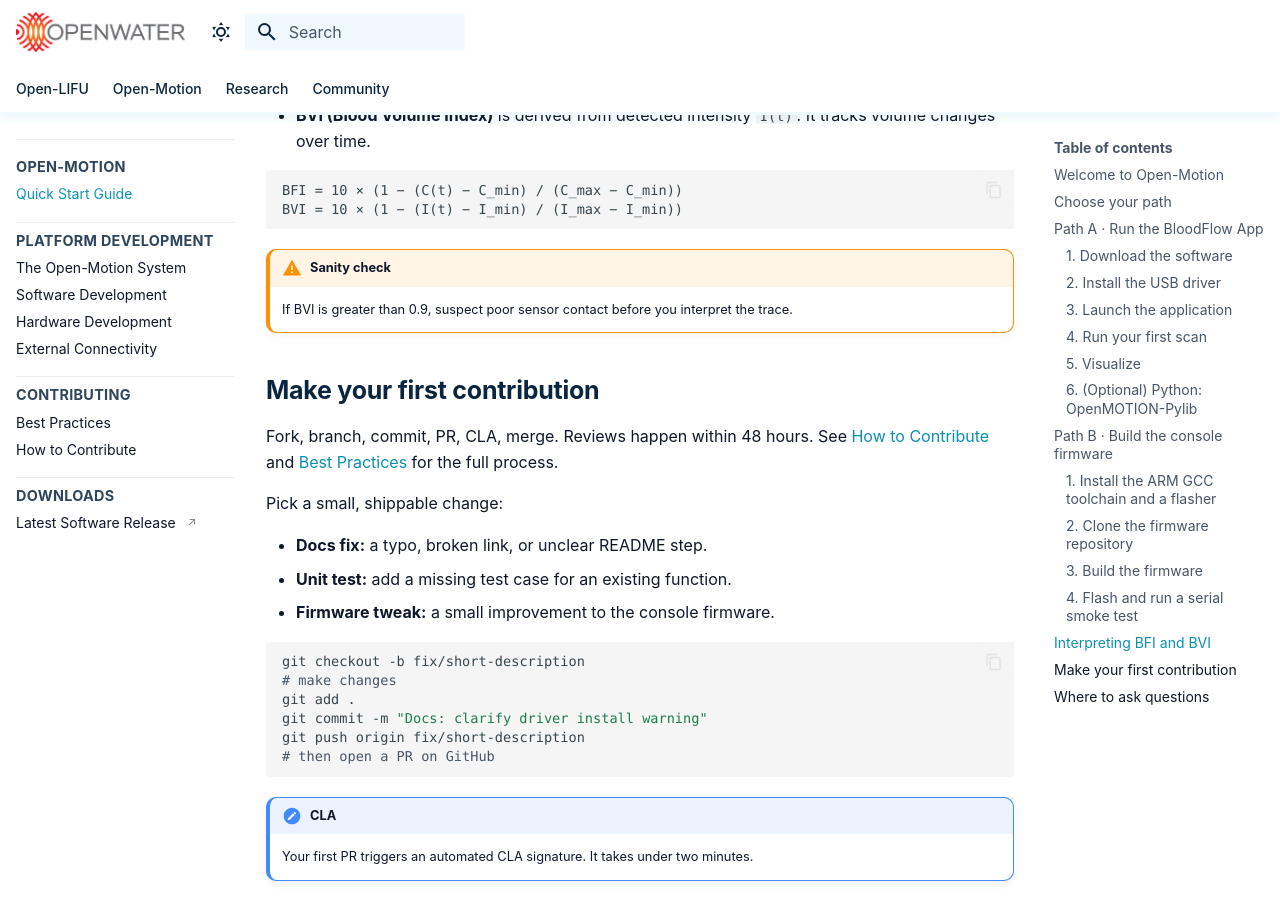
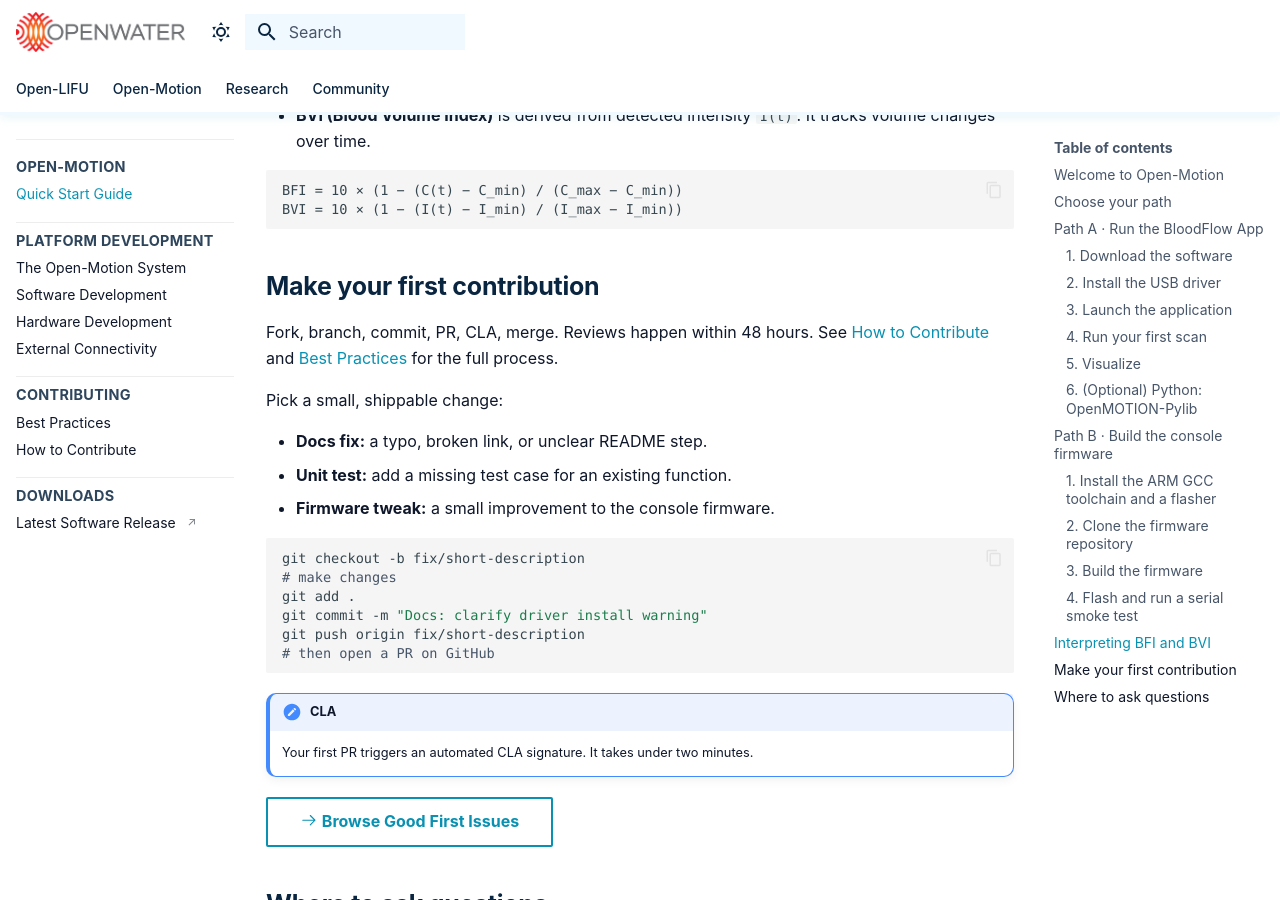
Before and after one commit to OpenwaterHealth/openwater-docs, an MkDocs documentation site: the page built from docs/openmotion/developer-quickstart.md, in a window 1280 px wide and 900 px high, scrolled down 4010 px. Built offline with MkDocs 1.6.1 and Material for MkDocs 9.7.7, drawn with Linux system fonts in a browser that asks for light colours; comment, search, counter and statistics services are not loaded.

Commit message:
Bad typo propagation
This is an unfortunate typo from over a year ago that has continued to propagate. It should be BVI greater than 9.0, but because of how the devices are now calibrated, users are better suited to follow GUI-suggested feedback for poor signal/contact.

````diff
--- a/docs/openmotion/developer-quickstart.md
+++ b/docs/openmotion/developer-quickstart.md
@@ -170,10 +170,6 @@ BFI = 10 × (1 − (C(t) − C_min) / (C_max − C_min))
 BVI = 10 × (1 − (I(t) − I_min) / (I_max − I_min))
 ```
 
-!!! warning "Sanity check"
-    If BVI is greater than 0.9, suspect poor sensor contact before you
-    interpret the trace.
-
 ## Make your first contribution
 
 Fork, branch, commit, PR, CLA, merge. Reviews happen within 48 hours. See
````
